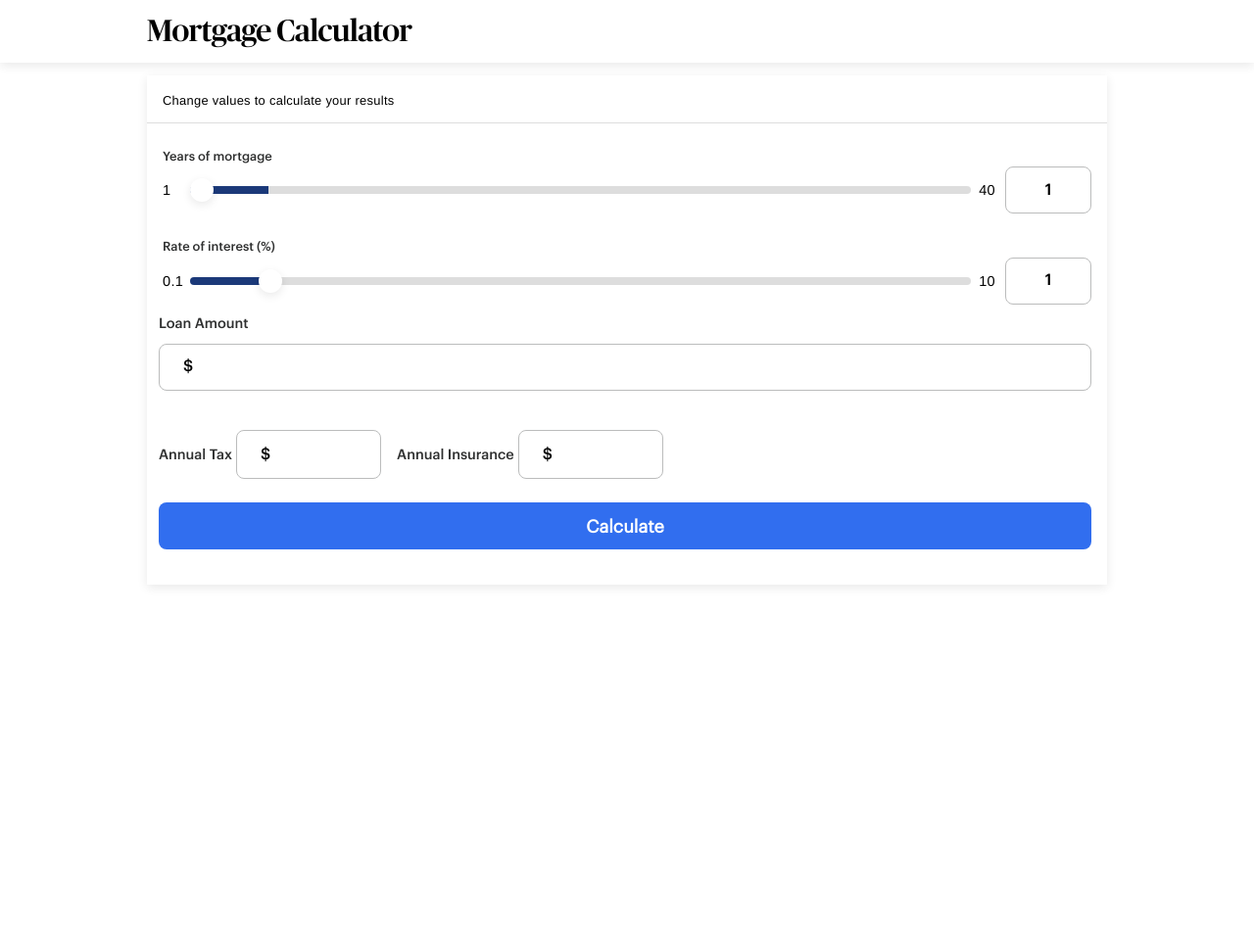
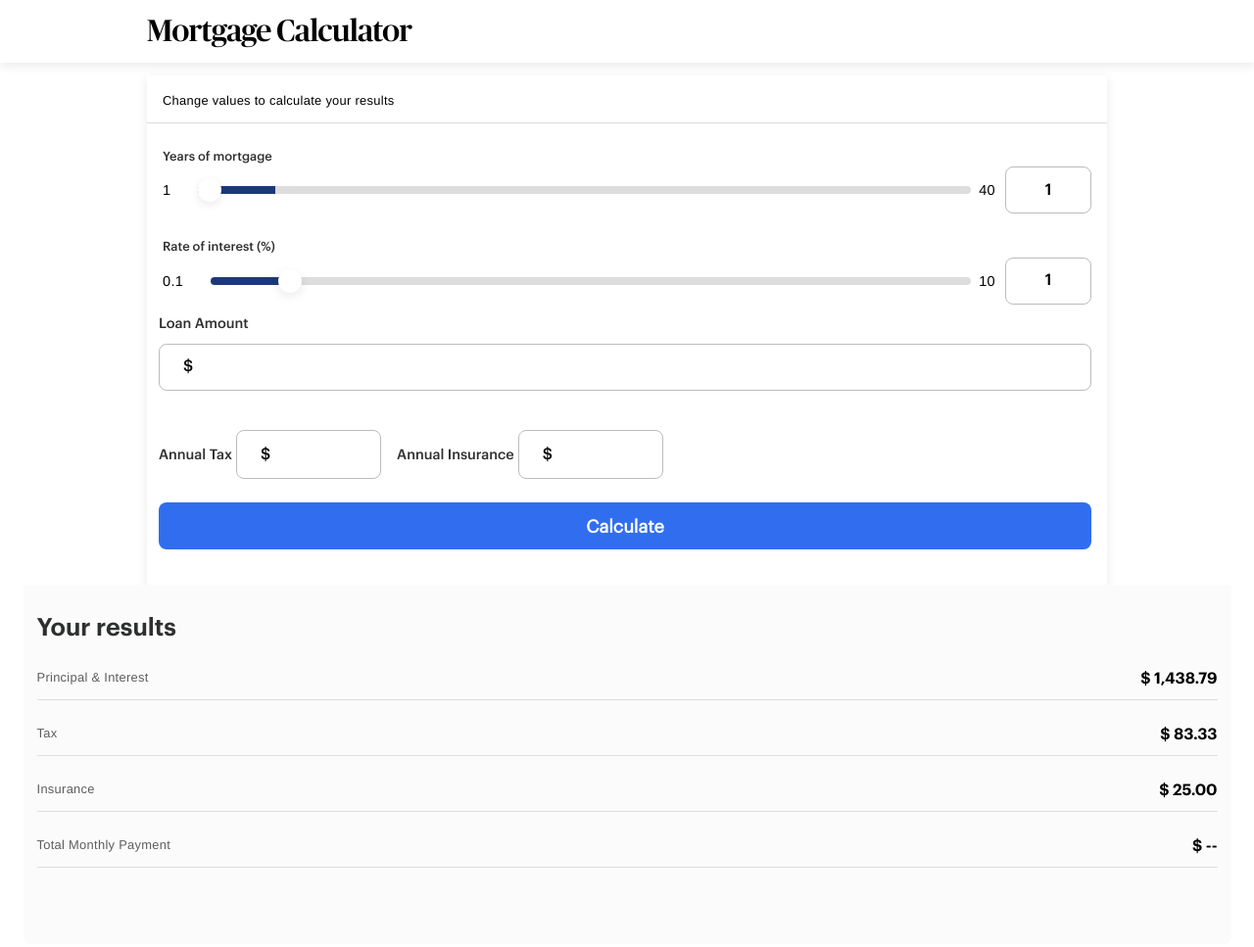
Before and after one commit to hamietp/mortgage-calculator, a website built with webpack: page src/index.html in a window 1280 px wide. Shown: the whole page at 98% size. Before the commit the page ends 800 px from the top, so only its background shows below. Built offline with nearby package versions, Linux system fonts and the light colour scheme.

Commit message:
feature(results): results panel finished

```diff
--- a/src/index.html
+++ b/src/index.html
@@ -123,5 +123,30 @@
         </div>
       </form>
     </div>
+    <div class="results-panel">
+      <span class="results-panel__label">Your results</span>
+      <div class="results-container">
+        <div class="results-container__row">
+          <span class="results-container__label">Principal & Interest</span>
+          <span class="results-container__value" id="result-interest">$ 1,438.79</span>
+        </div>
+        <hr />
+        <div class="results-container__row">
+          <span class="results-container__label">Tax</span>
+          <span class="results-container__value" id="result-tax">$ 83.33</span>
+        </div>
+        <hr />
+        <div class="results-container__row">
+          <span class="results-container__label">Insurance</span>
+          <span class="results-container__value" id="result-insurance">$ 25.00</span>
+        </div>
+        <hr />
+        <div class="results-container__row">
+          <span class="results-container__label">Total Monthly Payment</span>
+          <span class="results-container__value" id="result-total">$ --</span>
+        </div>
+        <hr />
+      </div>
+    </div>
   </body>
 </html>
--- a/src/styles/_variables.scss
+++ b/src/styles/_variables.scss
@@ -4,9 +4,11 @@ $mobile-breakpoint: 320px;
 $desktop-breakpoint: 481px;
 
 /*color variables*/
+$background-darker: #fbfbfb;
 $base-grey: #bbbcbc;
 $base-grey-light: #dddddd;
 $base-black-light: #2e2f2f;
+$base-black-lighter: #5d5d5d;
 
 $tiertiary-red: #D83E00;
 
--- a/src/styles/index.scss
+++ b/src/styles/index.scss
@@ -6,3 +6,4 @@
 @import 'header.scss';
 @import 'sliders.scss';
 @import 'text-input.scss';
+@import 'result-panel.scss';
--- /dev/null
+++ b/src/styles/result-panel.scss
@@ -0,0 +1,58 @@
+.results-panel {
+  background: $background-darker;
+  padding: 24px 14px;
+  margin: 0 23.5px 58px 23.5px;
+  border-radius: 0px 0px 8px 8px;
+
+  &__label {
+    font-family: 'Graphik-Semibold';
+    font-style: normal;
+    font-weight: 600;
+    font-size: 25px;
+    line-height: 150%;
+
+    color: $base-black-light;
+  }
+
+  .results-container {
+    &__row {
+      display: flex;
+      justify-content: space-between;
+      margin-top: 1.5rem;
+      margin-bottom: 0.75rem;
+    }
+
+    hr {
+      background: $base-grey-light;
+      mix-blend-mode: normal;
+      height: 1px;
+      border: 0;
+    }
+
+    hr:last-of-type {
+      margin-bottom: 54px;
+    }
+
+    &__label {
+      font-family: 'Helvetica Neue', sans-serif;
+      font-style: normal;
+      font-weight: 400;
+      font-size: 12.9px;
+      line-height: 150%;
+      letter-spacing: 0.023em;
+
+      color: $base-black-lighter;
+    }
+
+    &__value {
+      font-family: 'Graphik-Semibold';
+      font-style: normal;
+      font-weight: 400;
+      font-size: 16px;
+      line-height: 125%;
+
+      text-align: right;
+      color: #000;
+    }
+  }
+}
--- a/src/styles/sliders.scss
+++ b/src/styles/sliders.scss
@@ -40,7 +40,6 @@
   }
 
   &__min-number {
-    position: fixed;
     text-align: left;
   }
 
```
